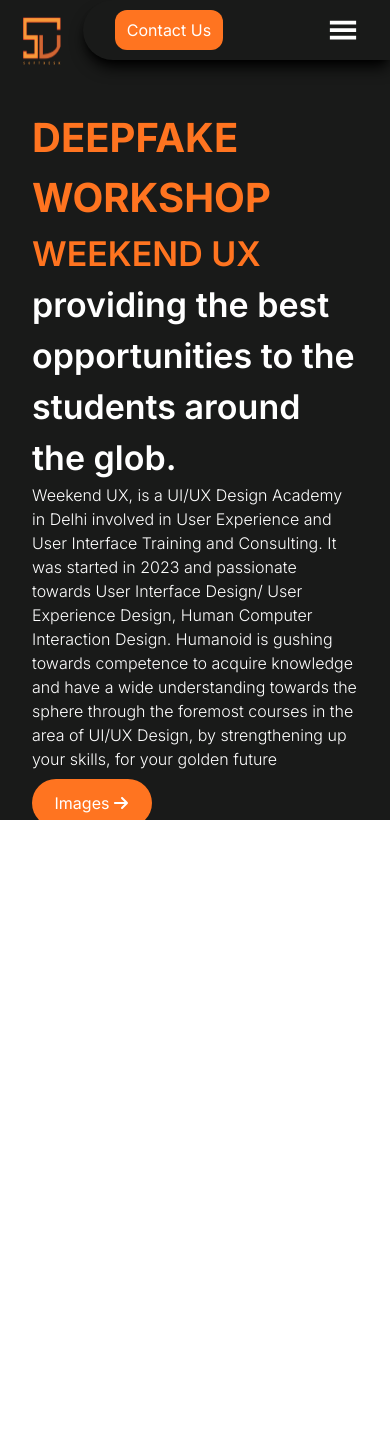
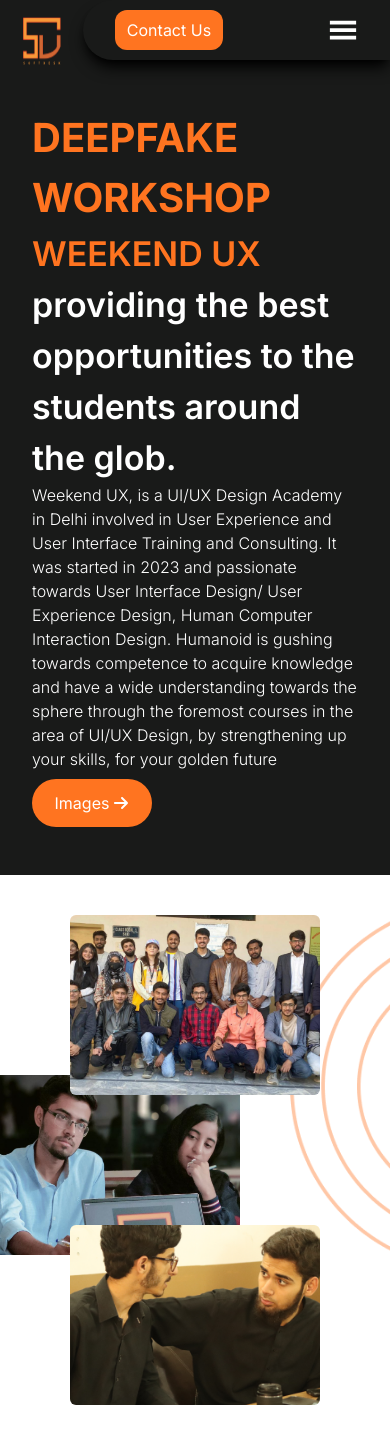
Before and after one commit to AmmarMubashir/SoftdeskV2, a Next.js app: page /events in a window 390 px wide. Shown: the top 1444 px of the page. Before the commit the page ends 844 px from the top, so only its background shows below. Built offline with nearby package versions, Linux system fonts and the light colour scheme.

Commit message:
Responsive Issue Fixed

```diff
--- a/src/app/components/Events/Hero.jsx
+++ b/src/app/components/Events/Hero.jsx
@@ -13,9 +13,9 @@
 const Hero = () => {
   return (
     <>
-      <section className="w-[90%] mx-auto    sm:h-[calc(100vh-60px)] wraper ">
+      <section className="w-[90%] mx-auto    xl:h-[calc(100vh-60px)] wraper-events  ">
         <div className="flex flex-col xl:flex-row  ">
-          <div className=" h-full w-full px-8  py-12 bg-secondary flex-[2]">
+          <div className=" h-full w-full px-8  py-12 bg-secondary xl:flex-[2]">
             <div className="flex flex-col">
               <h2 className="text-primary font-bold text-[40px]   ">
                 DEEPFAKE WORKSHOP
@@ -43,9 +43,9 @@
             </div>
           </div>
           <div className="w-full div-2-events bg-secondary flex-[0.5] -z-30 hidden xl:flex "></div>
-          <div className="w-full flex-[2] relative items-center ">
-            <div className="flex flex-col px-12 py-10 relative items-center  xl:items-start">
-              <div className="relative w-[250px] sm:w-[300px] h-[180px] rounded-md">
+          <div className="w-full xl:flex-[2] relative items-center h-full sm:h-[50%] xl:h-full">
+            <div className="flex flex-col px-12 py-10 sm:py-[100px] xl:py-10 relative items-center  xl:items-start">
+              <div className="relative w-[250px] sm:w-[400px] xl:w-[300px] h-[180px]  sm:h-[250px] xl:h-[180px] rounded-md">
                 <Image
                   src={pic1}
                   alt="pic1"
@@ -53,7 +53,7 @@
                   className="object-cover w-full h-full rounded-md z-30"
                 />
               </div>
-              <div className="relative w-[250px] sm:w-[300px] h-[180px] -translate-y-5 -translate-x-40 rounded-md">
+              <div className="relative w-[250px] sm:w-[400px]  xl:w-[300px] h-[180px] sm:h-[250px] xl:h-[180px] -translate-y-5  -translate-x-20 sm:-translate-x-40 rounded-md">
                 <Image
                   src={pic2}
                   alt="pic1"
@@ -62,16 +62,23 @@
                 />
               </div>
               {/*  Absolute pic secondary */}
-              <div className="relative w-[250px] sm:w-[330px] h-[180px] -translate-y-[280px] -translate-x-[120px]  -z-10">
+              <div className="relative w-[250px] sm:w-[400px]  xl:w-[330px] sm:h-[300px] xl:h-[180px] -translate-y-[400px]  xl:-translate-y-[280px] -translate-x-[80px]  xl:-translate-x-[120px]  -z-10">
                 <Image
                   src={heroBg}
                   alt="pic1"
                   className="object-cover  w-full h-full  rounded-t-2xl"
                   fill
                 />
+                <Image
+                  src={mouse}
+                  alt="pic1"
+                  className="absolute top-[170px] xl:top-[110px] right-5 z-100"
+                  height={30}
+                  width={30}
+                />
               </div>
 
-              <div className="relative  w-[250px] sm:w-[300px] h-[180px] rounded-md -translate-y-[280px] translate-x-20 ">
+              <div className="relative  w-[250px] sm:w-[400px] xl:w-[300px] h-[180px] sm:h-[250px] xl:h-[180px] rounded-md -translate-y-[50px] sm:-translate-y-[400px]  xl:-translate-y-[280px] sm:translate-x-20 ">
                 <Image
                   src={pic3}
                   alt="pic1"
@@ -79,13 +86,6 @@
                   className="object-cover w-full h-full rounded-md z-30"
                 />
               </div>
-              <Image
-                src={mouse}
-                alt="pic1"
-                className="absolute top-60 right-[290px] z-100"
-                height={30}
-                width={30}
-              />
             </div>
             {/*  Abdolute small images */}
             <Image
--- a/src/app/globals.css
+++ b/src/app/globals.css
@@ -15,6 +15,14 @@
 .wraper {
   width: 100%;
   height: 90vh;
+  overflow: hidden;
+  /* background: #000; */
+  display: flex;
+  position: relative;
+  z-index: -10;
+}
+.wraper-events {
+  width: 100%;
   overflow: hidden;
   /* background: #000; */
   display: flex;
```
